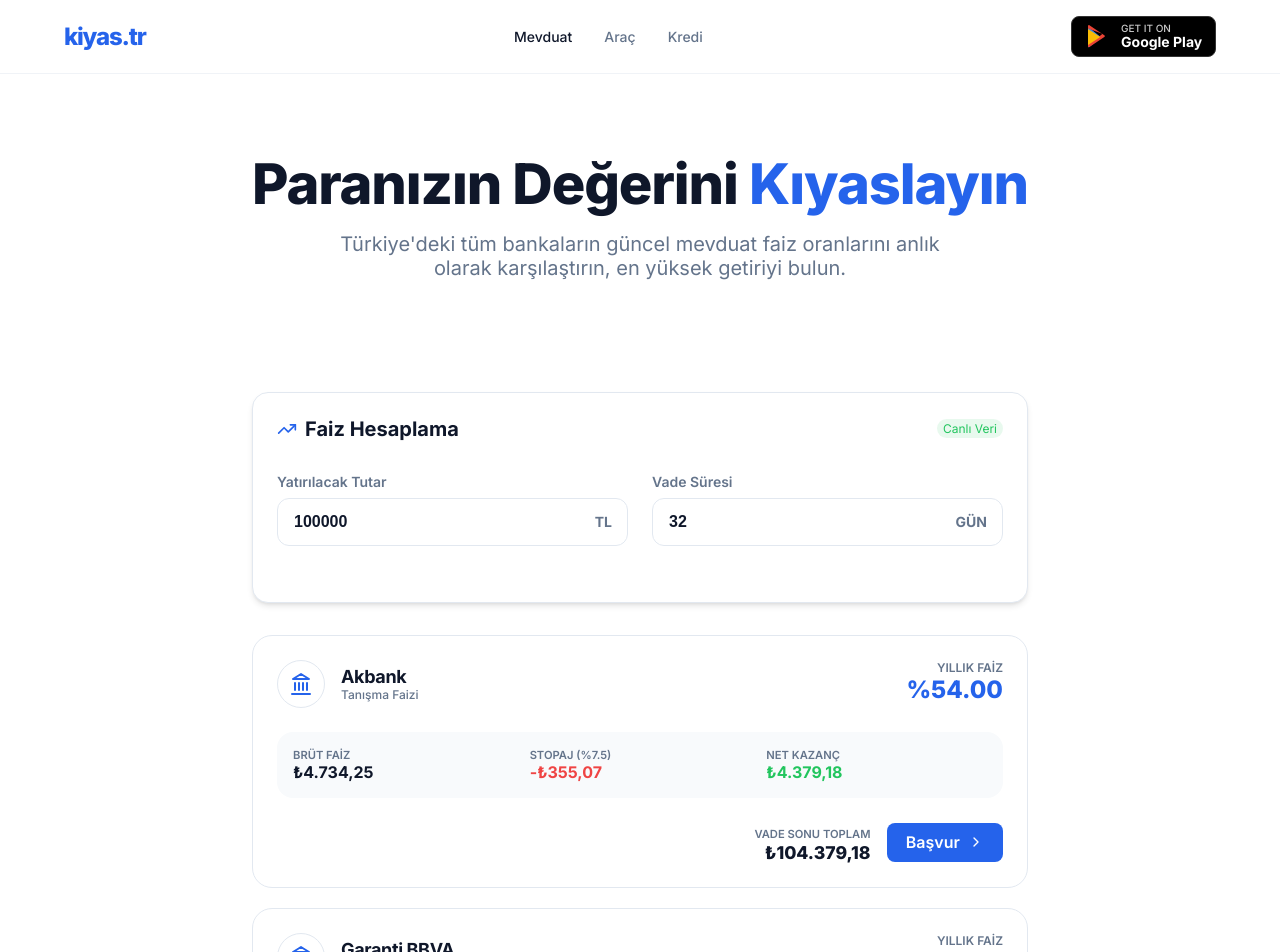
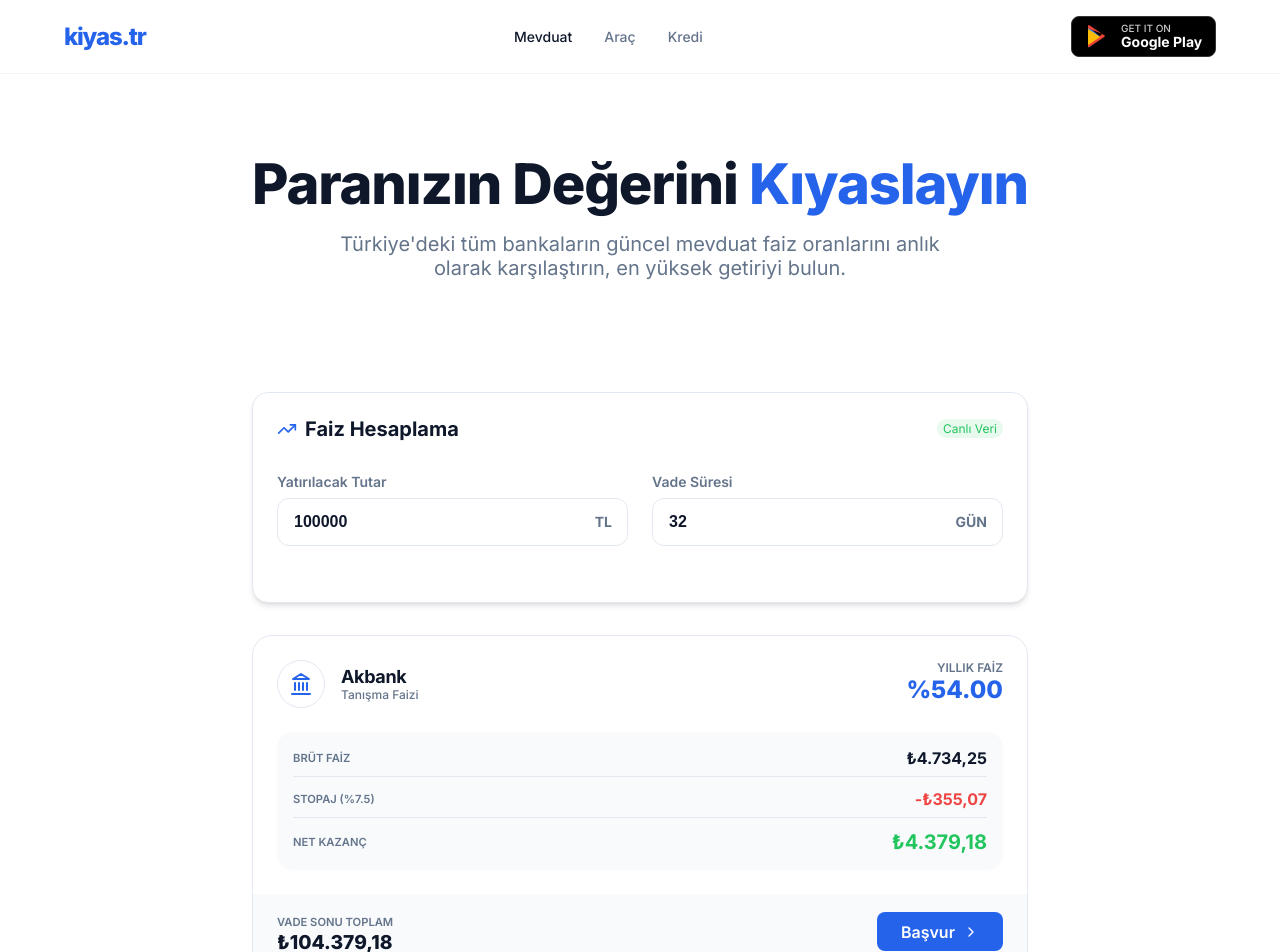
Before and after one commit to ahmet-cesur/faizbul-scraper, a Next.js app in the folder web/: page /mevduat in a window 1280 px wide. Shown: the top 952 px of the page. Built offline with nearby package versions, Linux system fonts and the light colour scheme.

Commit message:
Update MevduatList layout to vertical, fix bank links and improve table visibility

```diff
--- a/tsconfig.json
+++ b/tsconfig.json
@@ -10,9 +10,6 @@
       "DOM.Iterable"
     ],
     "skipLibCheck": true,
-    "types": [
-      "node"
-    ],
     "moduleResolution": "bundler",
     "isolatedModules": true,
     "moduleDetection": "force",
--- a/web/app/globals.css
+++ b/web/app/globals.css
@@ -320,6 +320,11 @@ tr:last-child td {
   display: flex;
   align-items: center;
   gap: 1rem;
+  transition: opacity 0.2s;
+}
+
+.bank-info:hover {
+  opacity: 0.7;
 }
 
 .bank-logo-circle {
--- a/web/app/mevduat/page.js
+++ b/web/app/mevduat/page.js
@@ -43,8 +43,8 @@ async function getSheetData() {
             const maxAmount = row.get('MaxAmount') || row.get('MaxTutar') || '999999999';
             const minDays = row.get('MinDays') || row.get('MinGün') || '0';
             const maxDays = row.get('MaxDays') || row.get('MaxGün') || '99999';
-            const url = row.get('URL') || row.get('url') || '#';
-            const fullJson = row.get('JSON') || row.get('json') || null;
+            const url = row.get('URL') || row.get('url') || row.get('Link') || '#';
+            const fullJson = row.get('TableJSON') || row.get('tablejson') || row.get('JSON') || row.get('json') || null;
 
             return { bank, desc, rate, minAmount, maxAmount, minDays, maxDays, url, fullJson };
         }).filter(item => item.bank && item.rate !== '0').slice(0, 100);
--- a/web/components/MevduatList.js
+++ b/web/components/MevduatList.js
@@ -96,7 +96,7 @@ export default function MevduatList({ initialData }) {
                     filteredAndSortedData.map((item, index) => (
                         <div className="result-card fade-in" key={index}>
                             <div className="card-header">
-                                <div className="bank-info">
+                                <a href={item.url} target="_blank" rel="noopener noreferrer" className="bank-info" style={{ cursor: 'pointer' }}>
                                     <div className="bank-logo-circle">
                                         <Landmark size={24} color="var(--primary)" />
                                     </div>
@@ -104,48 +104,48 @@ export default function MevduatList({ initialData }) {
                                         <div className="bank-name">{item.bank}</div>
                                         <div className="campaign-tag">{item.desc}</div>
                                     </div>
-                                </div>
+                                </a>
                                 <div className="rate-area">
                                     <span className="rate-label">Yıllık Faiz</span>
                                     <div className="rate-value">%{item.rate}</div>
                                 </div>
                             </div>
 
-                            <div className="card-body">
-                                <div className="stat-item">
+                            <div className="card-body" style={{ gridTemplateColumns: '1fr', gap: '0.75rem' }}>
+                                <div className="stat-item" style={{ flexDirection: 'row', justifyContent: 'space-between', alignItems: 'center', borderBottom: '1px solid var(--border)', paddingBottom: '0.5rem' }}>
                                     <span className="stat-label">Brüt Faiz</span>
                                     <span className="stat-value">{formatCurrency(item.results.gross)}</span>
                                 </div>
-                                <div className="stat-item">
+                                <div className="stat-item" style={{ flexDirection: 'row', justifyContent: 'space-between', alignItems: 'center', borderBottom: '1px solid var(--border)', paddingBottom: '0.5rem' }}>
                                     <span className="stat-label">Stopaj (%{item.results.stopajPercent})</span>
                                     <span className="stat-value" style={{ color: '#ef4444' }}>-{formatCurrency(item.results.stopaj)}</span>
                                 </div>
-                                <div className="stat-item">
+                                <div className="stat-item" style={{ flexDirection: 'row', justifyContent: 'space-between', alignItems: 'center' }}>
                                     <span className="stat-label">Net Kazanç</span>
-                                    <span className="stat-value" style={{ color: '#22c55e' }}>{formatCurrency(item.results.net)}</span>
+                                    <span className="stat-value" style={{ color: '#22c55e', fontSize: '1.25rem' }}>{formatCurrency(item.results.net)}</span>
                                 </div>
                             </div>
 
-                            <div className="card-footer">
-                                <div style={{ display: 'flex', gap: '1rem' }}>
+                            <div className="card-footer" style={{ background: 'var(--accent)', margin: '-1.5rem', marginTop: '0', padding: '1rem 1.5rem', borderRadius: '0 0 1.25rem 1.25rem' }}>
+                                <div style={{ display: 'flex', justifyContent: 'space-between', alignItems: 'center', width: '100%' }}>
+                                    <div style={{ textAlign: 'left' }}>
+                                        <span className="stat-label">Vade Sonu Toplam</span>
+                                        <div style={{ fontWeight: 800, fontSize: '1.2rem' }}>{formatCurrency(item.results.total)}</div>
+                                    </div>
+                                    <div style={{ display: 'flex', gap: '0.75rem', alignItems: 'center' }}>
                                         {item.fullJson && (
                                             <button
                                                 onClick={() => setSelectedTable(JSON.parse(item.fullJson))}
-                                            className="nav-link"
-                                            style={{ border: 'none', background: 'none', cursor: 'pointer', display: 'flex', alignItems: 'center', gap: '0.25rem', fontSize: '0.8rem' }}
+                                                className="btn-secondary"
+                                                style={{ padding: '0.6rem 1rem', border: '1px solid var(--border)', background: 'var(--card)', cursor: 'pointer', display: 'flex', alignItems: 'center', gap: '0.4rem', fontSize: '0.85rem', fontWeight: 600, borderRadius: '8px' }}
                                             >
-                                            <Table size={14} /> Tüm Oranlar
+                                                <Table size={16} /> Tablo
                                             </button>
                                         )}
-                                </div>
-                                <div style={{ display: 'flex', alignItems: 'center', gap: '1rem' }}>
-                                    <div style={{ textAlign: 'right' }}>
-                                        <span className="stat-label">Vade Sonu Toplam</span>
-                                        <div style={{ fontWeight: 800, fontSize: '1.1rem' }}>{formatCurrency(item.results.total)}</div>
-                                    </div>
-                                    <a href={item.url} target="_blank" rel="noopener noreferrer" className="btn-primary" style={{ padding: '0.6rem 1.2rem', display: 'flex', alignItems: 'center', gap: '0.5rem' }}>
+                                        <a href={item.url} target="_blank" rel="noopener noreferrer" className="btn-primary" style={{ padding: '0.6rem 1.5rem', display: 'flex', alignItems: 'center', gap: '0.5rem', borderRadius: '8px' }}>
                                             Başvur <ChevronRight size={16} />
                                         </a>
+                                    </div>
                                 </div>
                             </div>
                         </div>
```
Lines whose indentation alone changed are shown as unchanged.
